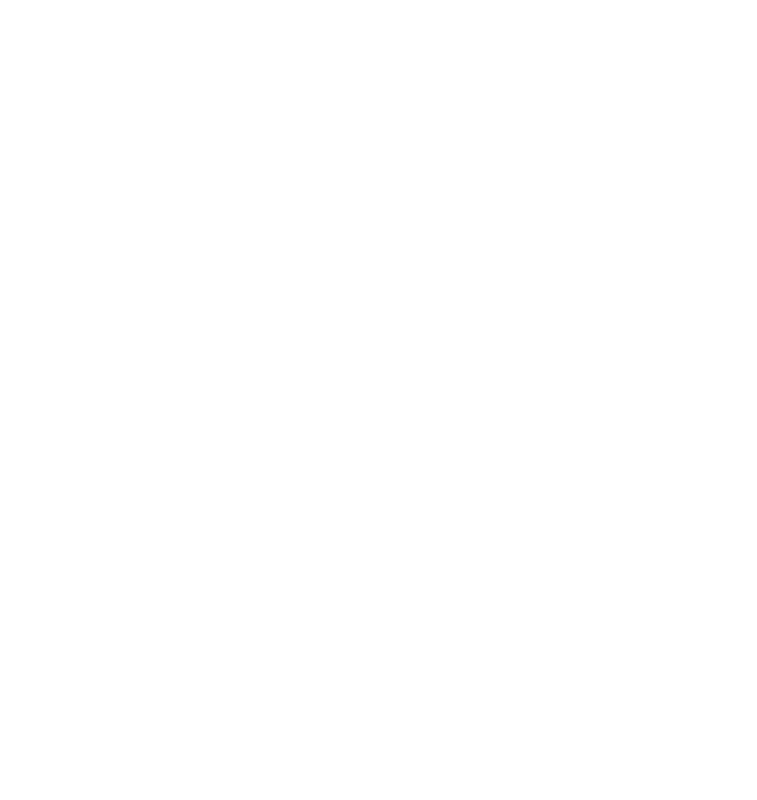
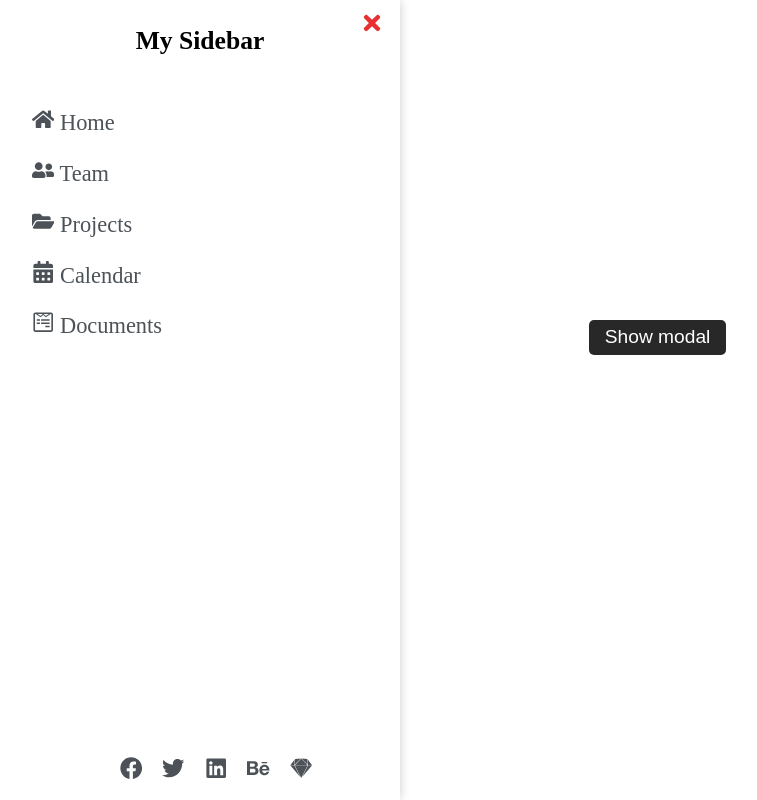
Before and after one commit to behnambm/react-sidebar-modal, a React (Create React App) app: page / in a window 1280 px wide. Shown: the whole page, without its empty margins (0-757 px from the left). Built offline with nearby package versions, Linux system fonts and the light colour scheme; a web font is replaced by a local one.

Commit message:
render all components in App component

```diff
--- a/src/App.js
+++ b/src/App.js
@@ -1,5 +1,15 @@
+import Home from './components/Home'
+import Sidebar from './components/Sidebar'
+import Modal from './components/Modal'
+
 function App() {
-  return <div className='App'></div>
+  return (
+    <div>
+      <Home />
+      <Sidebar />
+      <Modal />
+    </div>
+  )
 }
 
 export default App
--- a/src/index.css
+++ b/src/index.css
@@ -6,8 +6,3 @@
   -webkit-font-smoothing: antialiased;
   -moz-osx-font-smoothing: grayscale;
 }
-
-code {
-  font-family: source-code-pro, Menlo, Monaco, Consolas, 'Courier New',
-    monospace;
-}
```
